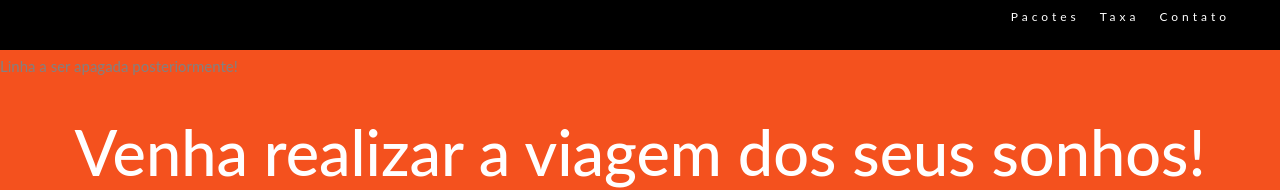
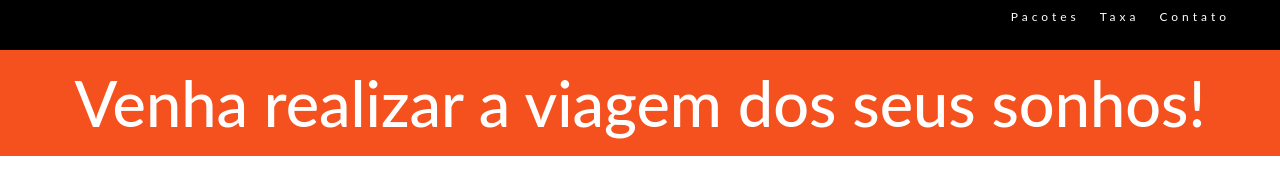
Before and after one commit to bscaetano/helloworld, a plain HTML site: page index.html in a window 1280 px wide. Shown: the top 190 px of the page. Drawn offline with nearby package versions, Linux system fonts and the light colour scheme.

Commit message:
retirando a linha inserida anteriormente

```diff
--- a/index.html
+++ b/index.html
@@ -17,7 +17,6 @@
                 <li><a href="#">Contato</a></li>
             </ul>
         </nav>
-        <p>Linha a ser apagada posteriormente!</p>
         <h1>Venha realizar a viagem dos seus sonhos!</h1>
     </header>
     <section id="pacotes">
```
